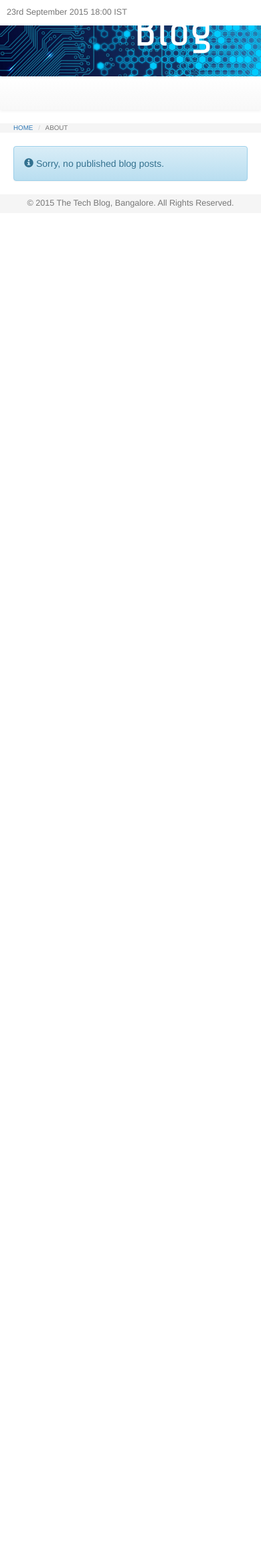
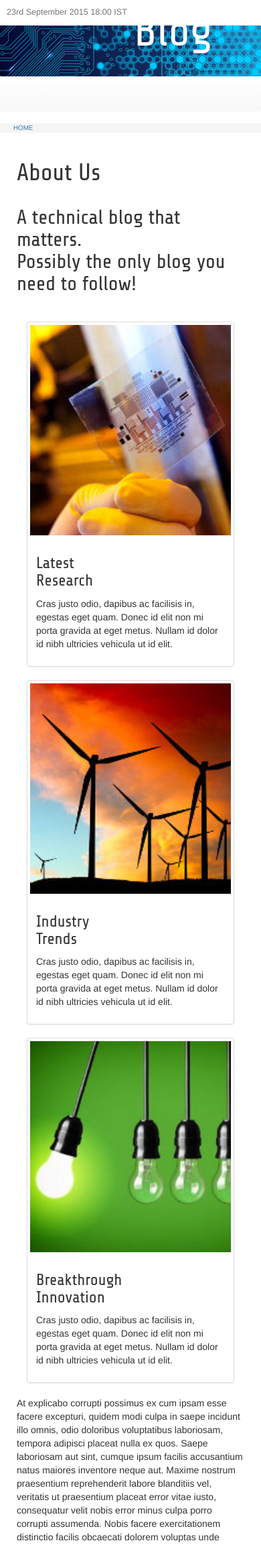
Before and after one commit to DevopediaOrg/django-basic, a Django app: page /about in a window 390 px wide. Shown: the top 2306 px of the page at 67% size. Before the commit the page ends 310 px from the top, so only its background shows below. Run offline with Django 3.2, Linux system fonts and the light colour scheme; data that the repository does not hold is empty; some libraries are stand-ins or nearby versions.

Commit message:
About page done in 2-column layout. Other minor fixes.

```diff
--- a/blog/static/css/blog.css
+++ b/blog/static/css/blog.css
@@ -24,7 +24,7 @@
     text-align: center;
     background-color: #f5f5f5;
     padding: 5px;
-    margin-top: 0px;
+    margin-top: 40px;
 }
 
 .content {
@@ -32,8 +32,18 @@
     margin-right: 20px;
 }
 
+.maincontent {
+    padding-left: 20px;
+    padding-right: 20px;
+}
+
 h1, h2, h3, h4 {
     font-family: 'Share Tech';
+}
+
+h2.subtitle {
+    margin-top: 20px;
+    margin-bottom: 40px;
 }
 
 .today-date {
--- a/blog/static/css/menu.css
+++ b/blog/static/css/menu.css
@@ -109,6 +109,7 @@
 .dropdown-menu > .active > a {
     background-image: none !important;
     background-color: #00ccff !important;
+    color: #091441 !important;
 }
 
 .dropdown-menu > li > a:focus,
--- /dev/null
+++ b/blog/templates/about.html
@@ -0,0 +1,89 @@
+{% extends "blog/base.html" %}
+
+{% load staticfiles %}
+
+{% block title %}{{ block.super }}: About{% endblock %}
+
+{% block content %}
+<h1>About Us</h1>
+
+<div class="row">
+  <div class="col-sm-8 col-md-8">
+      <h2 class="subtitle">
+          A technical blog that matters.<br>
+          Possibly the only blog you need to follow!
+      </h2>
+      <div class="col-sm-4 col-md-4">
+        <div class="thumbnail">
+          <img src="{% static 'images/about-research.jpg' %}" data-holder-rendered="true" style="width: 100%; display: block;">
+          <div class="caption">
+            <h3>Latest<br>Research</h3>
+            <p>Cras justo odio, dapibus ac facilisis in, egestas eget quam. Donec id elit non mi porta gravida at eget metus. Nullam id dolor id nibh ultricies vehicula ut id elit.</p>
+          </div>
+        </div>
+      </div>
+      <div class="col-sm-4 col-md-4">
+        <div class="thumbnail">
+          <img src="{% static 'images/about-industry.jpg' %}" data-holder-rendered="true" style="width: 100%; display: block;">
+          <div class="caption">
+            <h3>Industry<br>Trends</h3>
+            <p>Cras justo odio, dapibus ac facilisis in, egestas eget quam. Donec id elit non mi porta gravida at eget metus. Nullam id dolor id nibh ultricies vehicula ut id elit.</p>
+          </div>
+        </div>
+      </div>
+      <div class="col-sm-4 col-md-4">
+        <div class="thumbnail">
+          <img src="{% static 'images/about-innovation.jpg' %}" data-holder-rendered="true" style="width: 100%; display: block;">
+          <div class="caption">
+            <h3>Breakthrough<br>Innovation</h3>
+            <p>Cras justo odio, dapibus ac facilisis in, egestas eget quam. Donec id elit non mi porta gravida at eget metus. Nullam id dolor id nibh ultricies vehicula ut id elit.</p>
+          </div>
+        </div>
+      </div>
+      <p>At explicabo corrupti possimus ex cum ipsam esse facere excepturi, quidem modi culpa in saepe incidunt illo omnis, odio doloribus voluptatibus laboriosam, tempora adipisci placeat nulla ex quos. Saepe laboriosam aut sint, cumque ipsum facilis accusantium natus maiores inventore neque aut. Maxime nostrum praesentium reprehenderit labore blanditiis vel, veritatis ut praesentium placeat error vitae iusto, consequatur velit nobis error minus culpa porro corrupti assumenda. Nobis facere exercitationem distinctio facilis obcaecati dolorem voluptas unde cumque.</p>
+
+      <p>Facere culpa consectetur neque obcaecati ea dolore dolor, illo saepe ducimus hic exercitationem odio perferendis cumque architecto quos aut repellendus? Expedita nihil minus inventore eum, reiciendis itaque adipisci quaerat magni corrupti dolorum quidem dolore.</p>
+
+      <p>In unde officia adipisci. Suscipit officiis dolore corrupti earum ipsa quas laudantium soluta neque sint veniam, maxime obcaecati id optio, hic illum eius esse debitis deserunt id, facilis illum quos reprehenderit unde earum quis. Necessitatibus reiciendis reprehenderit architecto fugiat. Distinctio quo hic non in quis?</p>
+
+      <p>Libero officia architecto cupiditate voluptas ea modi eligendi recusandae perspiciatis, doloribus autem eligendi eos at maxime culpa officiis quo porro sit.</p>
+
+      <p>Nam eveniet quas fugiat impedit omnis maxime quod veniam quasi tempora, quam voluptatum cupiditate itaque laboriosam incidunt? Ducimus totam omnis, molestias vitae sequi eum blanditiis voluptas veniam neque vel assumenda inventore provident. Fugit ducimus sint neque nemo laborum beatae atque, vero velit tenetur commodi asperiores voluptatem, repudiandae laboriosam qui, reiciendis fuga tenetur eligendi rerum enim quae?</p>
+
+      <p>Ipsam quaerat soluta fuga numquam, obcaecati accusantium velit voluptate dignissimos ea a repellendus non perferendis unde voluptatum, beatae omnis ipsa enim, quibusdam velit dolores, perspiciatis dolore odit facere voluptatem tenetur. Est maiores libero exercitationem aut, debitis a harum possimus doloremque, quaerat temporibus enim dolorum a ad aliquam, culpa nobis optio ducimus et possimus quidem sint. Quisquam quasi quae ducimus beatae ipsum rem voluptatibus, suscipit porro atque aperiam qui nam nisi?</p>
+  </div>
+  <div class="col-sm-4 col-md-4">
+    <div class="panel panel-default">
+      <div class="panel-heading">
+        <h3 class="panel-title">Contact Us</h3>
+      </div>
+      <div class="panel-body">
+        <address>
+          <strong>The Tech Blog</strong><br>
+          No. 25, Bull Temple Road<br>
+          Rajagopalnagar, Chamrajpet<br>
+          Bengaluru, Karnataka 560018<br><br>
+
+          <i class="fa fa-lg fa-phone"></i>
+          (080) 25440890<br><br>
+
+          <i class="fa fa-lg fa-at"></i>
+          <a href="mailto:first.last@example.com">first.last@example.com</a>
+        </address>
+      </div>
+    </div>
+
+    <div class="panel panel-default">
+      <div class="panel-heading">
+        <h3 class="panel-title">Locate Us</h3>
+      </div>
+      <div class="panel-body">
+        <iframe style="width:100%" src="https://www.google.com/maps/embed?pb=!1m18!1m12!1m3!1d3888.21956954563!2d77.56520281482187!3d12.957797190864996!2m3!1f0!2f0!3f0!3m2!1i1024!2i768!4f13.1!3m3!1m2!1s0x3bae15f97eb0cd59%3A0x90c0d849b8f4d513!2s25%2C+Bull+Temple+Rd%2C+Rajagopalnagar%2C+Chamrajpet%2C+Bengaluru%2C+Karnataka+560018!5e0!3m2!1sen!2sin!4v1445782754832" width="600" height="450" frameborder="0" style="border:0" allowfullscreen></iframe>
+      </div>
+    </div>
+  </div>
+</div>
+
+
+
+{% endblock content %}
--- a/blog/templates/blog/base.html
+++ b/blog/templates/blog/base.html
@@ -28,12 +28,10 @@
         {% include "blog/breadcrumbs.html" %}
 
         <!-- Main content -->
-        <div class="content">
+        <div class="content maincontent">
             <div class="row">
-                <div class="col-md-8">
                 {% block content %}
                 {% endblock %}
-                </div>
             </div>
         </div>
 
--- a/blog/urls.py
+++ b/blog/urls.py
@@ -1,6 +1,4 @@
-from django.conf.urls import include, url
-from django.views import generic
-from .models import Post
+from django.conf.urls import url
 from . import views
 
 urlpatterns = [
@@ -9,6 +7,5 @@ urlpatterns = [
     url(r'^post/(?P<pk>[0-9]+)/$', views.DetailView.as_view(), name='post_detail'),
     url(r'^post/new/$', views.CreateView.as_view(), name='post_new'),
     url(r'^authors$', views.ListView.as_view(), name='post_list'),
-    url(r'^about$', views.ListView.as_view(), name='post_list'),
     url(r'^topics', views.ListView.as_view(), name='post_list'),
 ]
--- a/mysite/urls.py
+++ b/mysite/urls.py
@@ -1,9 +1,14 @@
 from django.conf.urls import include, url
 from django.contrib import admin
+from django.views import generic
 
 urlpatterns = [
     url(r'^admin/', include(admin.site.urls)),
+
     url(r'^accounts/login/$', 'django.contrib.auth.views.login'),
     url(r'^accounts/logout/$', 'django.contrib.auth.views.logout', {'next_page': '/'}),
+
+    url(r'^about$', generic.TemplateView.as_view(template_name='about.html'), name="about"),
+
     url(r'', include('blog.urls', namespace='blog')),
 ]
```
Also changed, not shown: blog/static/images/about-industry.jpg (added), blog/static/images/about-innovation.jpg (added), blog/static/images/about-research.jpg (added).
